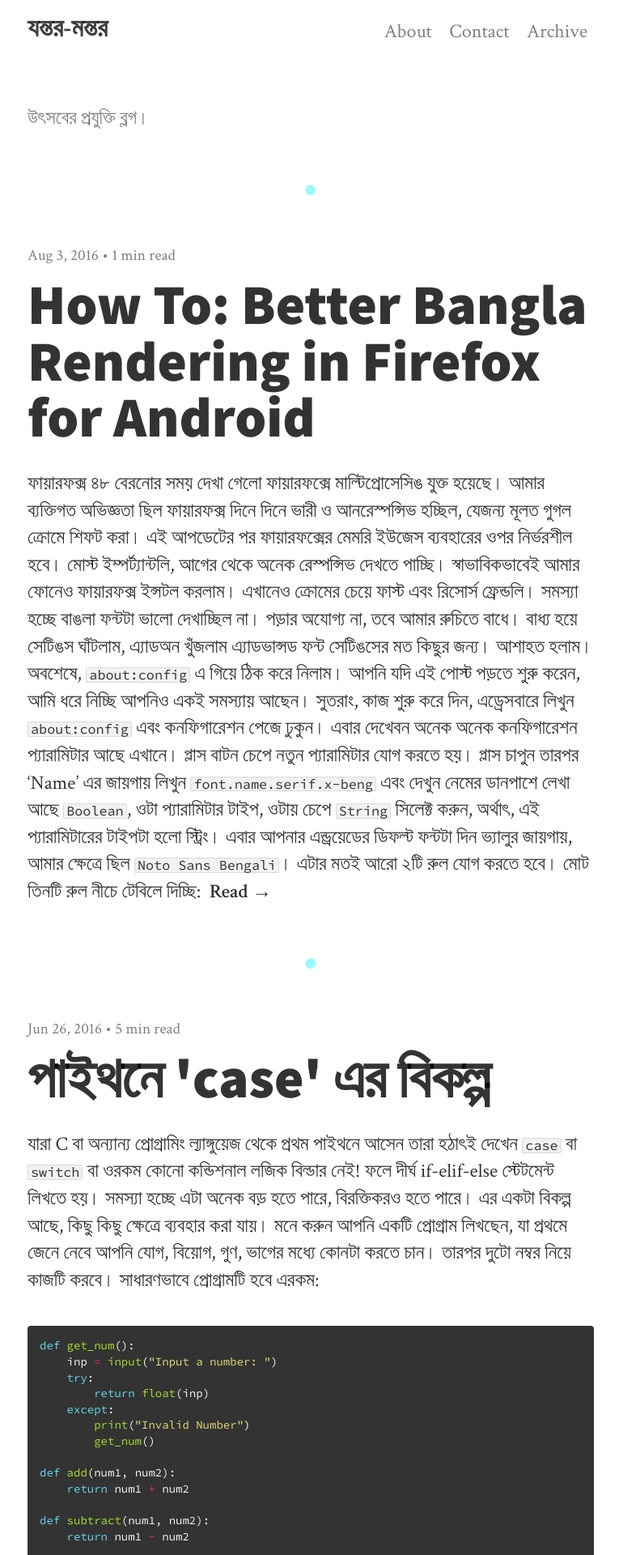
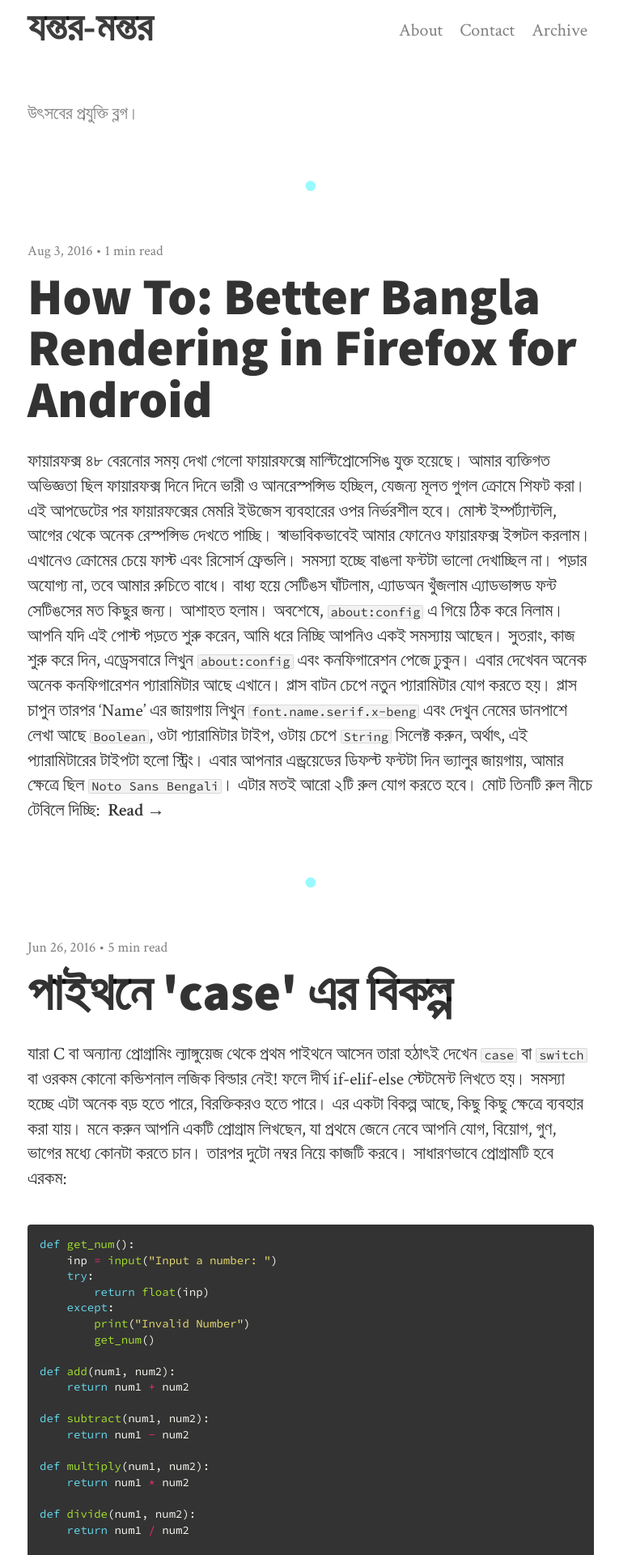
Before and after one commit to uroybd/tech, a Jekyll site: the page built from index.html, in a window 1280 px wide. Shown: the top 1920 px of the page at 81% size, without its empty margins (256-1021 px from the left). Built offline with Jekyll 4.4.1, drawn with Linux system fonts in a browser that asks for light colours; nearby versions of some CDN libraries; some web fonts are replaced; the list of posts is cut into pages by our own code.

Commit message:
nologo [master]

```diff
--- a/css/style.css
+++ b/css/style.css
@@ -30,29 +30,29 @@
   background: #e1e1e1;
   border: 0px none #ffffff;
   border-radius: 50px;
-
-  &:hover {
+}
+::-webkit-scrollbar-thumb:hover {
   background: #ffffff;
 }
 
-  &:active {
+::-webkit-scrollbar-thumb:active {
   background: #000000;
 }
-}
+
 
 ::-webkit-scrollbar-track {
   background: #666666;
   border: 0px none #ffffff;
   border-radius: 50px;
-
-  &:hover {
+}
+::-webkit-scrollbar-track:hover {
   background: #666666;
 }
 
-  &:active {
+::-webkit-scrollbar-track:active {
   background: #333333;
 }
-}
+
 
 ::-webkit-scrollbar-corner {
   background: transparent;
@@ -470,10 +470,10 @@ nav a.current {
 
 @media all and (min-width: 370px) {
   .website-title {
-    font-size: 32px;
+    font-size: 50px;
   }
   body {
-    font-size: 24px;
+    font-size: 22px;
   }
 }
 @media all and (min-width: 500px) {
```
Lines whose indentation alone changed are shown as unchanged.
